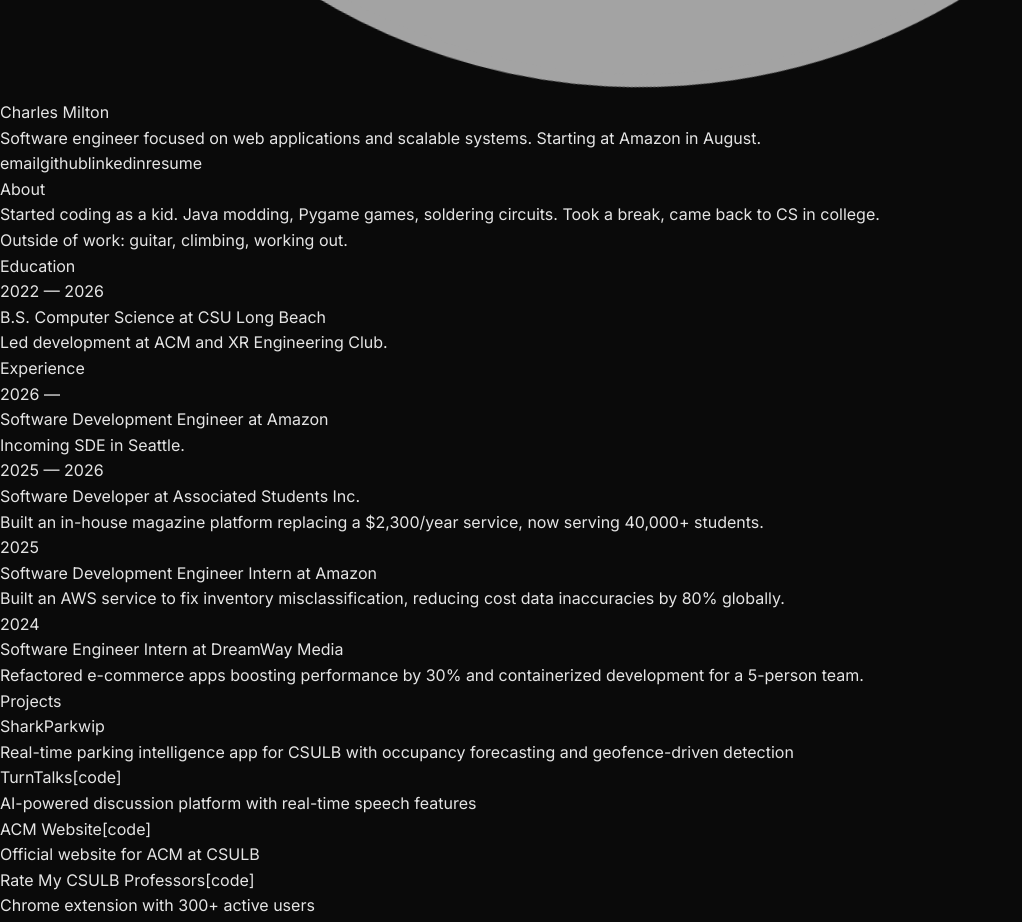
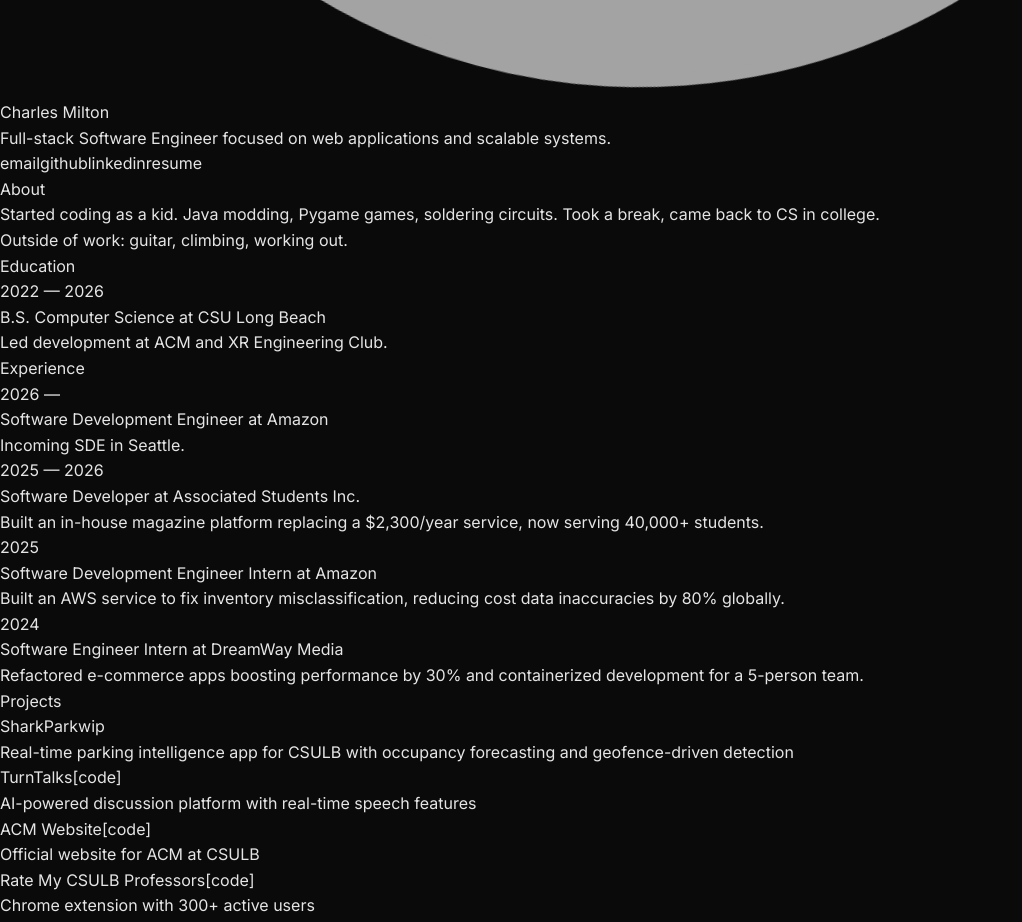
Before and after one commit to chuckmilton/portfolio, a Next.js app: page / in a window 1280 px wide. Shown: the part 1180-2102 px from the top of the page, without its empty margins (0-1022 px from the left). Built offline with nearby package versions, Linux system fonts and the light colour scheme.

Commit message:
Change header

```diff
--- a/src/app/page.tsx
+++ b/src/app/page.tsx
@@ -33,7 +33,7 @@
           <h1 className="text-3xl font-medium">Charles Milton</h1>
         </div>
         <p className="text-neutral-400 leading-relaxed text-lg">
-          Software engineer focused on web applications and scalable systems. Starting at Amazon in August.
+          Full-stack Software Engineer focused on web applications and scalable systems.
         </p>
       </header>
 
```
